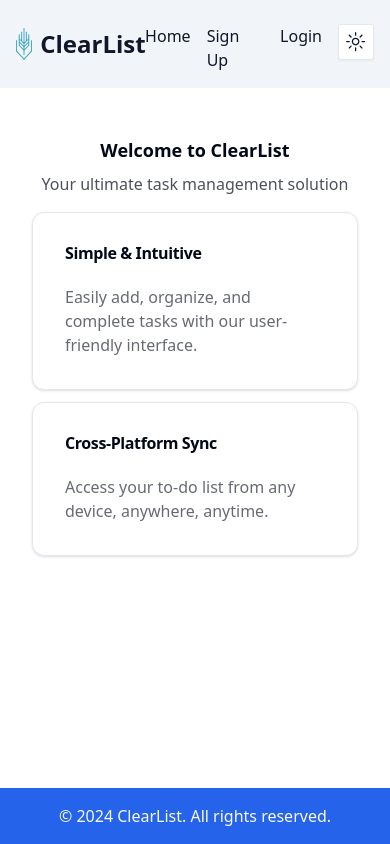
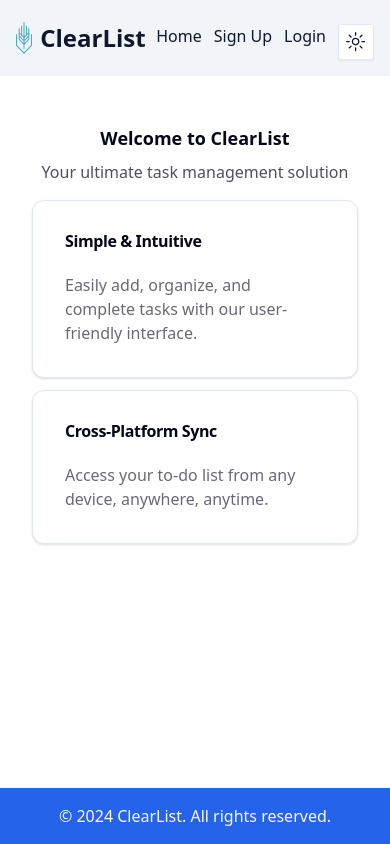
Before and after one commit to sarin32/to-do-list-frontend, a React (Vite) app: page / in a window 390 px wide. Built offline with nearby package versions, Linux system fonts and the light colour scheme.

Commit message:
[feat] responsive home page

```diff
--- a/src/layouts/home.layout.tsx
+++ b/src/layouts/home.layout.tsx
@@ -2,40 +2,32 @@ import {Logo} from '@/components/logo';
 import {ModeToggle} from '@/components/mode-toggle';
 import {HomeRoutes} from '@/routes/home.route';
 import {Link} from 'react-router-dom';
+
+// Define the dynamic routes
+const routes = [
+  {path: '/', name: 'Home'},
+  {path: '/signup', name: 'Sign Up'},
+  {path: '/login', name: 'Login'},
+];
 
 export function HomeLayout() {
   return (
     <div className="flex flex-col min-h-screen bg-background text-foreground">
       {/* Header */}
       <header className="bg-accent text-secondary-foreground py-4">
-        <div className="container mx-auto px-4 sm:px-6 lg:px-8">
-          <div className="flex items-center justify-between">
-            <Logo />
+        <div className="container mx-auto px-4 sm:px-6 lg:px-8 flex flex-wrap items-center justify-between">
+          {/* Logo */}
+          <Logo />
 
-            {/* Navigation Links */}
-            <nav className="mt-2 sm:mt-0">
-              <ul className="flex space-x-4">
-                <li>
-                  <Link className="hover:text-popover" to={'/'}>
-                    Home
-                  </Link>
-                </li>
-                <li>
-                  <Link className="hover:text-popover" to={'/signup'}>
-                    Sign Up
-                  </Link>
-                </li>
-                <li>
-                  <Link className="hover:text-popover" to={'/login'}>
-                    Login
-                  </Link>
-                </li>
-                <li>
-                  <ModeToggle />
-                </li>
-              </ul>
-            </nav>
-          </div>
+          {/* Navigation Links */}
+          <nav className="mt-2 sm:mt-0 flex flex-wrap gap-3 justify-end">
+            {routes.map((route, index) => (
+              <Link key={index} className="hover:text-popover" to={route.path}>
+                {route.name}
+              </Link>
+            ))}
+            <ModeToggle />
+          </nav>
         </div>
       </header>
 
@@ -50,7 +42,6 @@ export function HomeLayout() {
           <p className="text-primary-foreground">
             &copy; 2024 ClearList. All rights reserved.
           </p>
-          {/* Additional footer content or links can be added here */}
         </div>
       </footer>
     </div>
```
